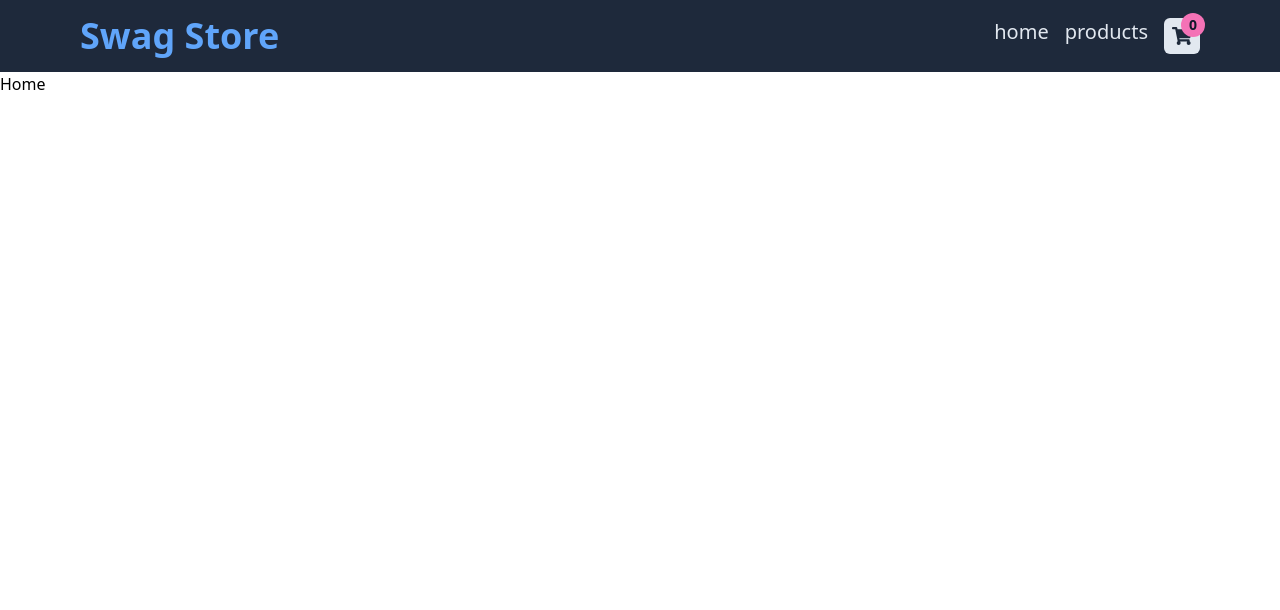
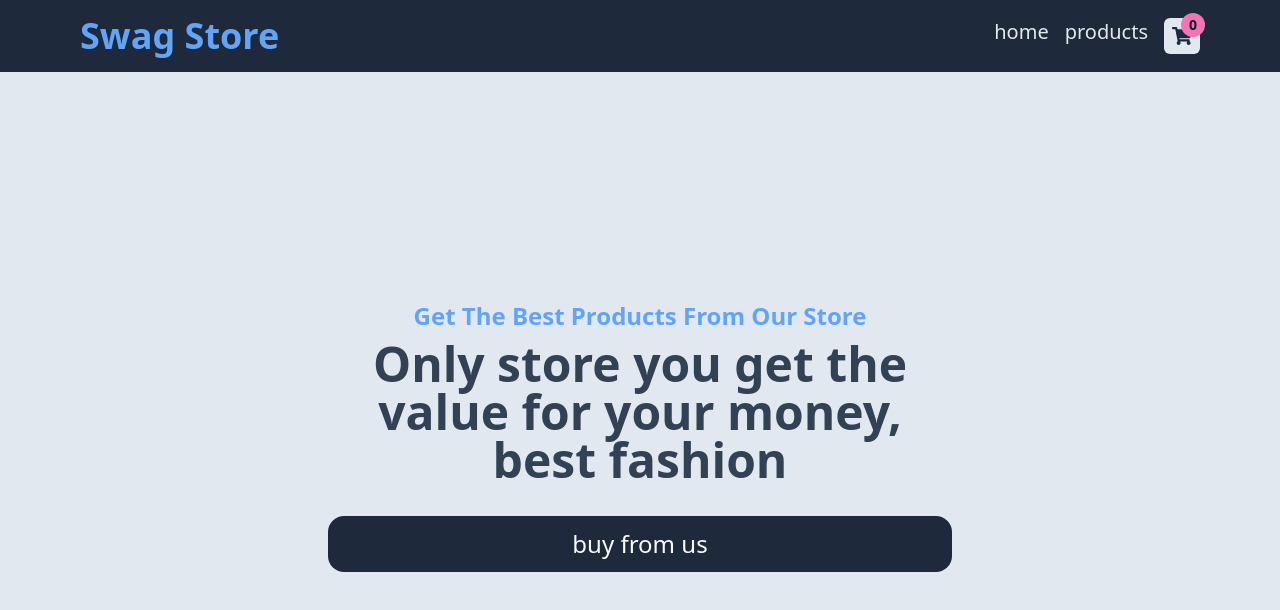
Before and after one commit to seinlusnyongesa/shopping-cart, a React (Create React App) app: page / in a window 1280 px wide. Shown: the top 610 px of the page. Built offline with nearby package versions, Linux system fonts and the light colour scheme.

Commit message:
Change home page

```diff
--- a/src/pages/Home.js
+++ b/src/pages/Home.js
@@ -1,7 +1,22 @@
 import React from "react";
+import { Link } from "react-router-dom";
 
 const Home = () => {
-  return <div>Home</div>;
+  return (
+    <div className="min-h-[calc(100vh-4.5rem)] flex justify-center items-center relative bg-slate-200">
+      <div className="w-[40rem]  mx-auto p-2 relative flex flex-col ">
+        <h1 className="capitalize text-blue-400 font-semibold text-center text-2xl mb-2">
+          get the best products from our store
+        </h1>
+        <h2 className="text-slate-700 font-bold text-5xl text-center mb-3">
+          Only store you get the value for your money, best fashion
+        </h2>
+        <button className="bg-slate-800 p-3 font-medium rounded-2xl text-slate-50  text-2xl mt-5 hover:bg-blue-500 hover:text-slate-800">
+          <Link to="/products">buy from us</Link>
+        </button>
+      </div>
+    </div>
+  );
 };
 
 export default Home;
```
